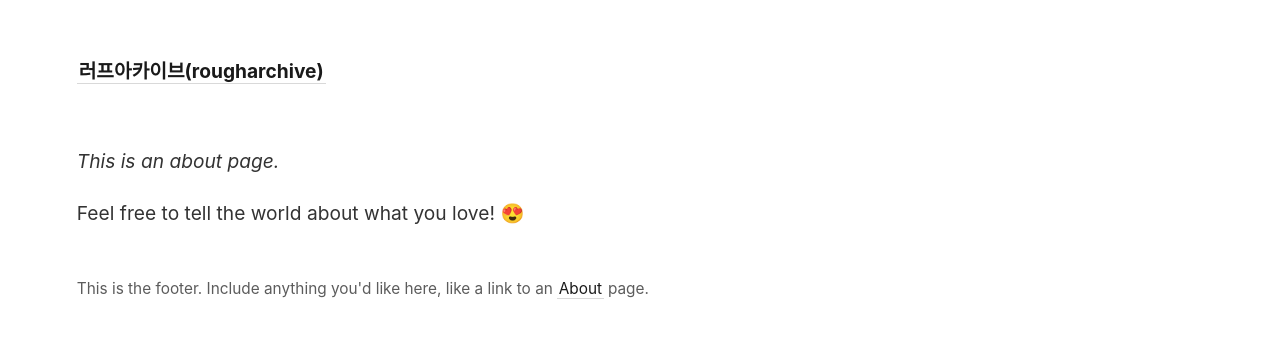
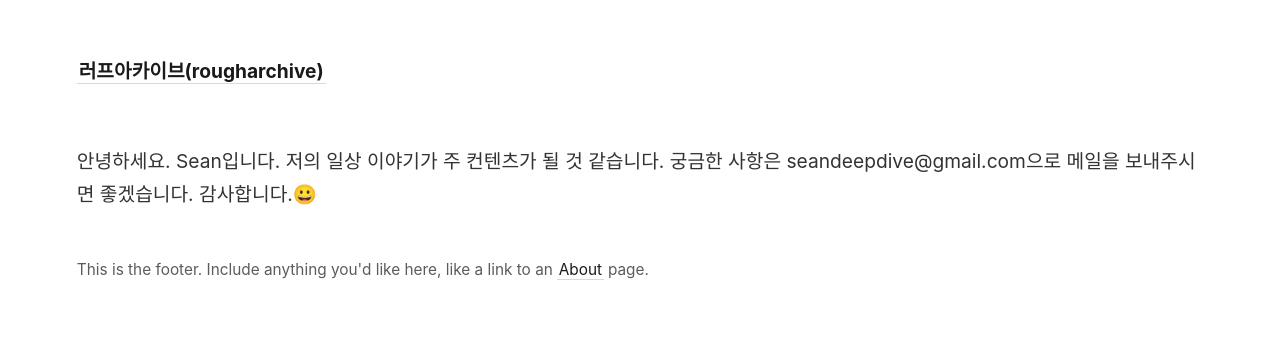
Before and after one commit to seandeepdive/diary, a Jekyll site: the page built from _pages/about.md, in a window 1280 px wide. Shown: the top 338 px of the page. Built offline with Jekyll 4.4.1, drawn with Linux system fonts in a browser that asks for light colours.

Commit message:
Update about.md

```diff
--- a/_pages/about.md
+++ b/_pages/about.md
@@ -4,6 +4,6 @@ title: About
 permalink: /about
 ---
 
-*This is an about page.*
-
-Feel free to tell the world about what you love! 😍
+안녕하세요. Sean입니다.
+저의 일상 이야기가 주 컨텐츠가 될 것 같습니다.
+궁금한 사항은 seandeepdive@gmail.com으로 메일을 보내주시면 좋겠습니다. 감사합니다.😀
```
